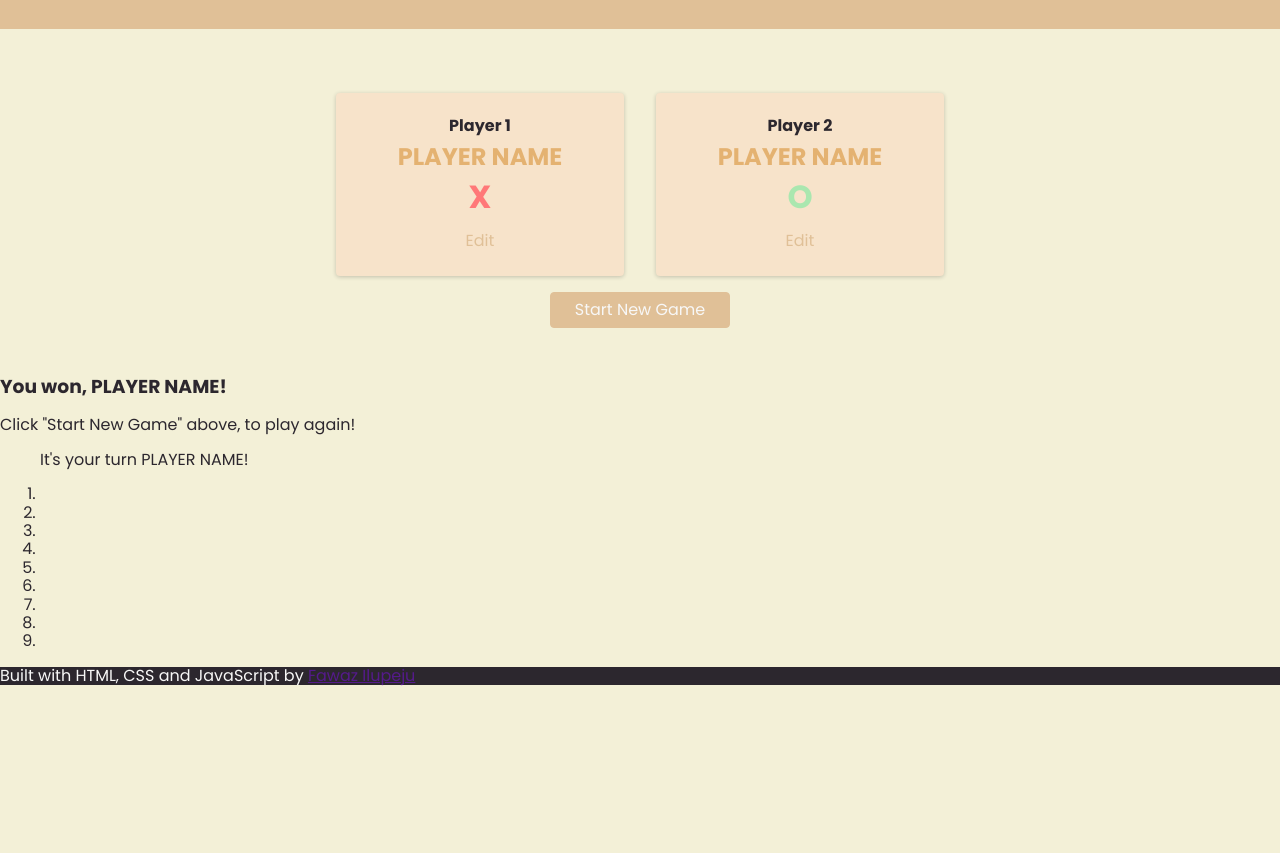
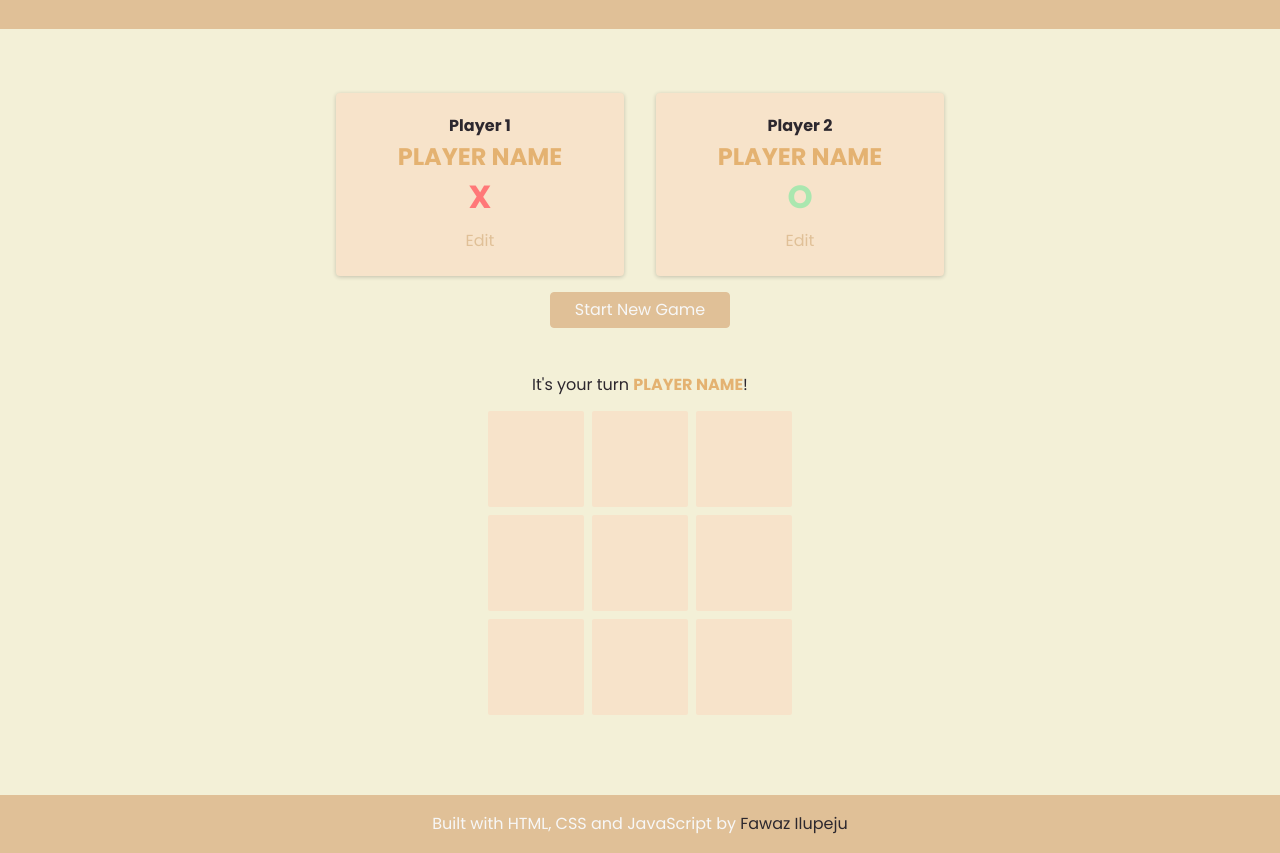
Before and after one commit to Fawaz-I/tic-tac-toe, a website: page index.html in a window 1280 px wide. Shown: the part 115-968 px from the top of the page. Before the commit the page ends 816 px from the top, so only its background shows below. Drawn offline with nearby package versions, Linux system fonts and the light colour scheme.

Commit message:
Styling is complete, on to Javascript

```diff
--- a/index.html
+++ b/index.html
@@ -13,11 +13,12 @@
     />
     <link rel="stylesheet" href="/node_modules/normalize.css/normalize.css" />
     <link rel="stylesheet" href="/styles/style.css" />
-    <link rel="stylesheet" href="/styles/overlays.css">
-    <link rel="stylesheet" href="/styles/configs.css">
+    <link rel="stylesheet" href="/styles/overlays.css" />
+    <link rel="stylesheet" href="/styles/configs.css" />
+    <link rel="stylesheet" href="/styles/game.css" />
   </head>
   <body>
-      <div id="backdrop"></div>
+    <div id="backdrop"></div>
     <header>
       <h1>Play Tic-Tac-Toe</h1>
     </header>
@@ -37,7 +38,7 @@
       </aside>
       <section id="game-config">
         <ol>
-          <li>
+          <li class="scale">
             <article>
               <h2>Player 1</h2>
               <h3>PLAYER NAME</h3>
@@ -45,7 +46,7 @@
               <button class="btn btn-alt">Edit</button>
             </article>
           </li>
-          <li>
+          <li class="scale">
             <article>
               <h2>Player 2</h2>
               <h3>PLAYER NAME</h3>
@@ -57,12 +58,12 @@
         <button class="btn">Start New Game</button>
       </section>
       <section id="active-game">
-          <article>
-              <h3>You won, <span id="winner-name">PLAYER NAME</span>!</h3>
-              <p>Click "Start New Game" above, to play again!</p>
-          </article>
-        <ol>
-            <p>It's your turn <span id="active-player-name">PLAYER NAME</span>!</p>
+        <article id="game-over">
+          <h2>You won, <span id="winner-name">PLAYER NAME</span>!</h2>
+          <p>Click "Start New Game" above, to play again!</p>
+        </article>
+        <p>It's your turn <span id="active-player-name">PLAYER NAME</span>!</p>
+        <ol id="game-board">
           <li></li>
           <li></li>
           <li></li>
@@ -78,7 +79,10 @@
       </section>
     </main>
     <footer>
-      <p>Built with HTML, CSS and JavaScript by <a href="">Fawaz Ilupeju</a></p>
+      <p>
+        Built with HTML, CSS and JavaScript by
+        <a href="https://github.com/fohwaz" class="scale">Fawaz Ilupeju</a>
+      </p>
     </footer>
   </body>
 </html>
--- /dev/null
+++ b/styles/game.css
@@ -0,0 +1,58 @@
+#active-game {
+  text-align: center;
+  margin: 2rem 0 5rem 0;
+  /* display: none; */
+}
+
+#game-over {
+  width: 90%;
+  max-width: 40rem;
+  margin: auto;
+  padding: 1rem 2rem;
+  background-color: var(--brown);
+  color: var(--white);
+  box-shadow: 0 1px 4px rgba(0, 0, 0, 0.2);
+  border-radius: 4px;
+  display: none;
+}
+
+#game-over h2 {
+  font-size: 2.5rem;
+  margin: 0.5rem 0;
+}
+
+#active-player-name {
+  font-weight: bold;
+  color: #e4b271;
+}
+
+#game-board {
+  list-style: none;
+  margin: 1rem 0;
+  padding: 0;
+  display: grid;
+  grid-template-columns: repeat(3, 6rem);
+  grid-template-rows: repeat(3, 6rem);
+  justify-content: center;
+  gap: 0.5rem;
+}
+
+#game-board li {
+  background-color: #f7e3ca;
+  border-radius: 2px;
+  cursor: pointer;
+  display: flex;
+  justify-content: center;
+  align-items: center;
+  font-size: 2.5rem;
+  font-weight: bold;
+}
+
+#game-board li:hover {
+    background-color: var(--brown);
+}
+
+#game-board li.disabled {
+    background-color: var(--brown);
+    cursor: default;
+}
--- a/styles/style.css
+++ b/styles/style.css
@@ -20,12 +20,20 @@ header {
   text-align: center;
 }
 
-main {
+a {
+  text-decoration: none;
+  color: var(--black);
+}
+
+a:hover {
+  border: 1px dotted var(--white);
 }
 
 footer {
   color: var(--white);
-  background-color: var(--black);
+  background-color: var(--brown);
+  padding: 0.25rem 2.5%;
+  text-align: center;
 }
 
 .btn {
@@ -53,3 +61,8 @@ footer {
   background-color: #f7e3ca;
   border-color: transparent;
 }
+
+.scale:hover{
+  transform: scale(1.05);
+  transition: .5s;
+}
```
Also changed, not shown: 1 other file. Lines whose indentation alone changed are shown as unchanged.
